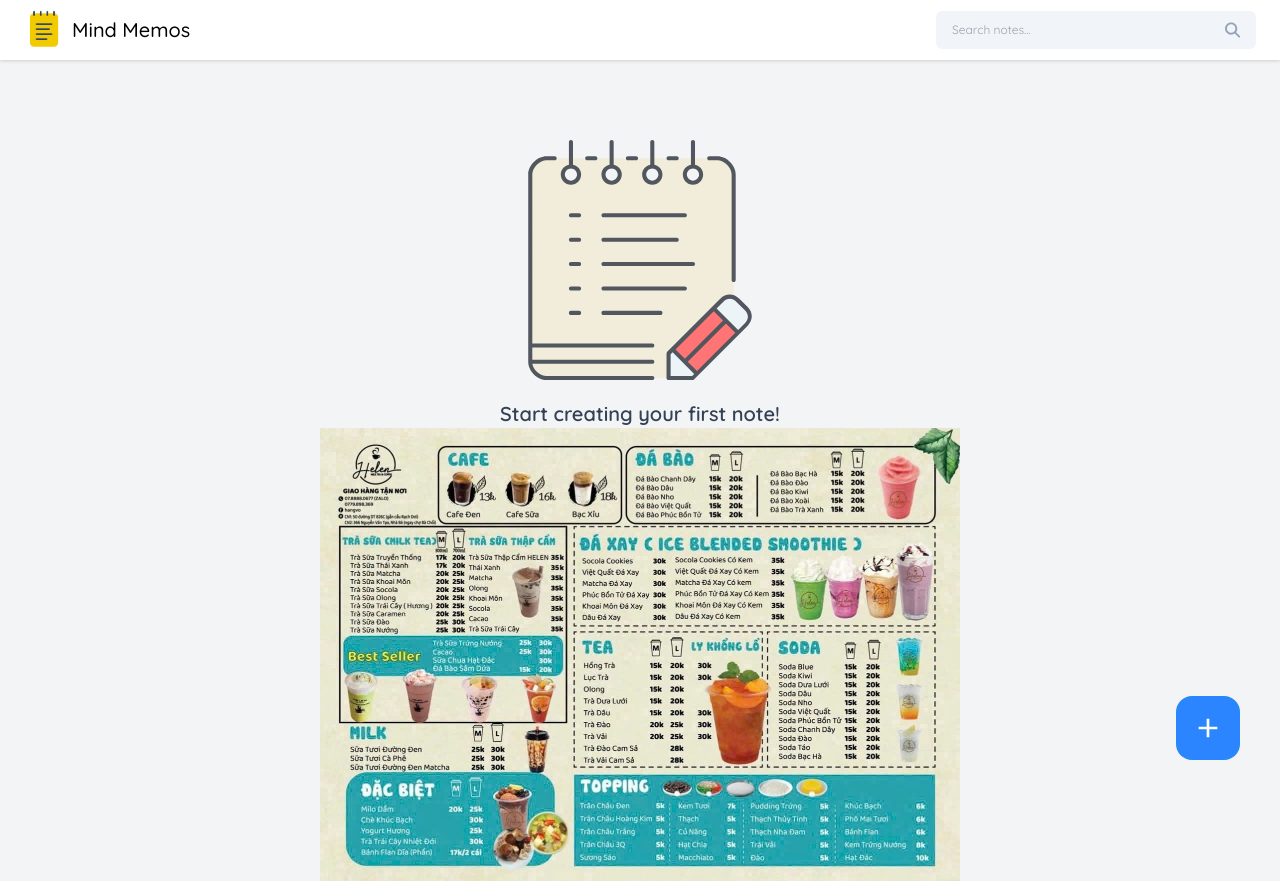
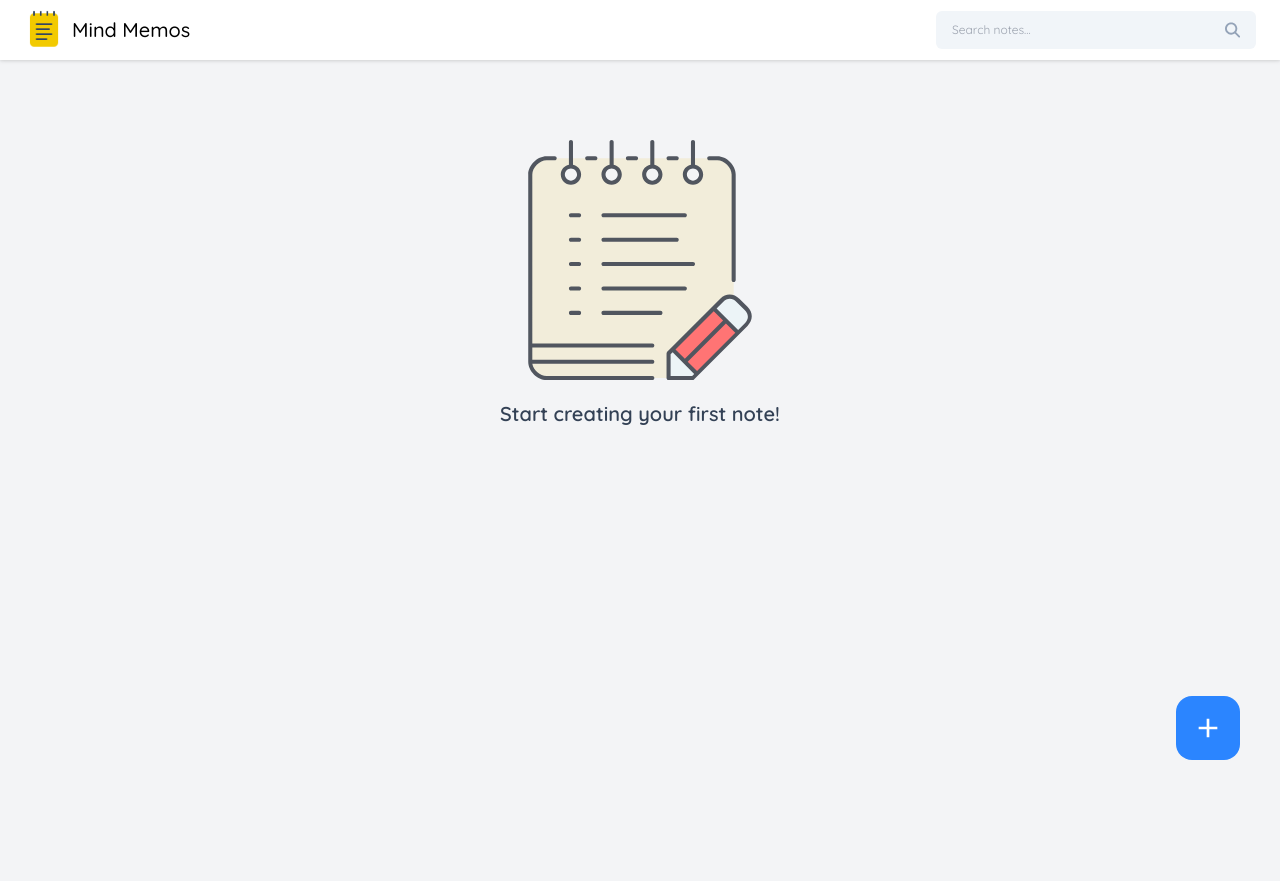
Before and after one commit to quatabenho/mern-stack-notes-app, a React (Vite) app in the folder frontend/mern-stack-notes-app/: page / in a window 1280 px wide. After the commit the page ends 800 px from the top, so only its background shows below. Built offline with nearby package versions, Linux system fonts and the light colour scheme; no server answers.

Commit message:
rm sth + add menu assets

```diff
--- a/frontend/mern-stack-notes-app/src/pages/Home/Home.jsx
+++ b/frontend/mern-stack-notes-app/src/pages/Home/Home.jsx
@@ -137,7 +137,6 @@
             imgSrc={AddNotesImg}
             message={`Start creating your first note!`}/>)}
         </div>
-        <img src={hellen} alt='Add Notes' className='w-1/2 mx-auto '/>
 
         <button className='w-16 h-16 flex items-center justify-center rounded-2xl bg-primary hover:bg-blue-600 absolute right-10 bottom-10'
          onClick={() => {
```
Also changed, not shown: frontend/mern-stack-notes-app/src/assets/sinhto.jpg (added).
